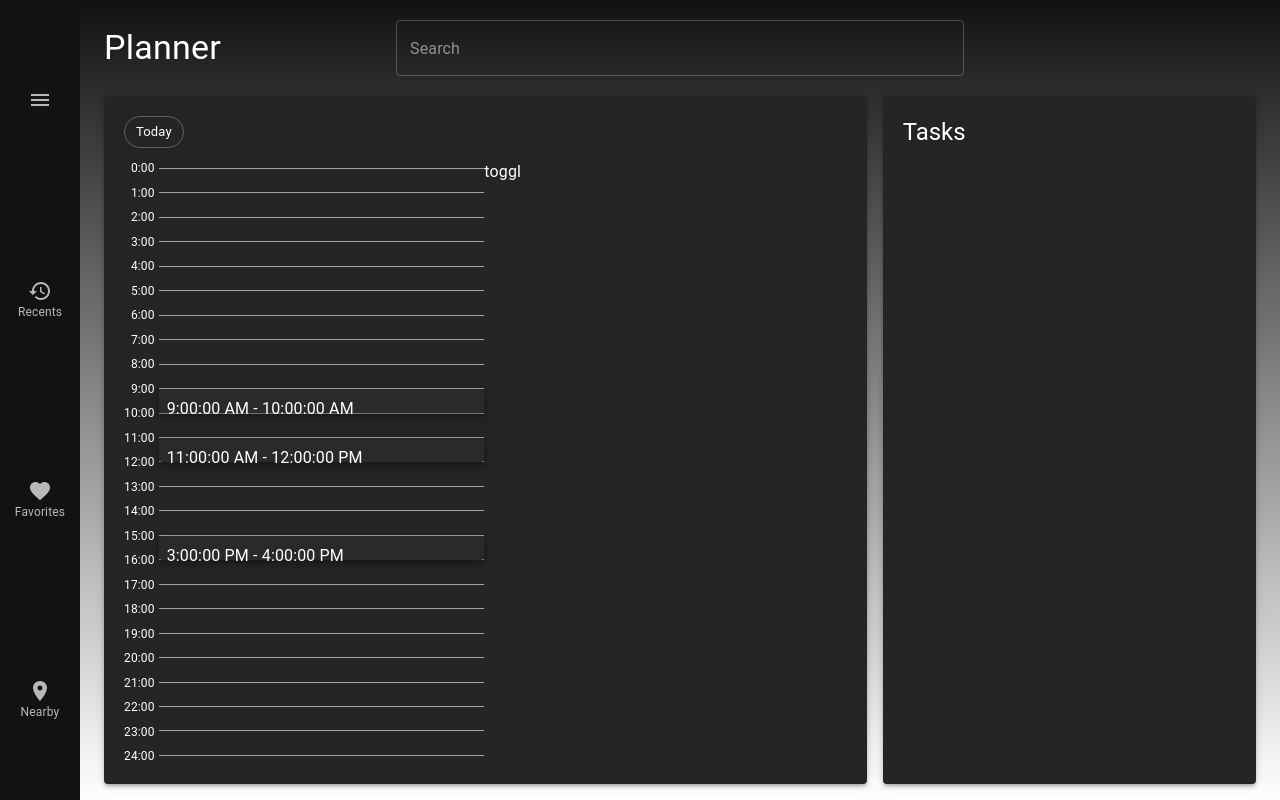
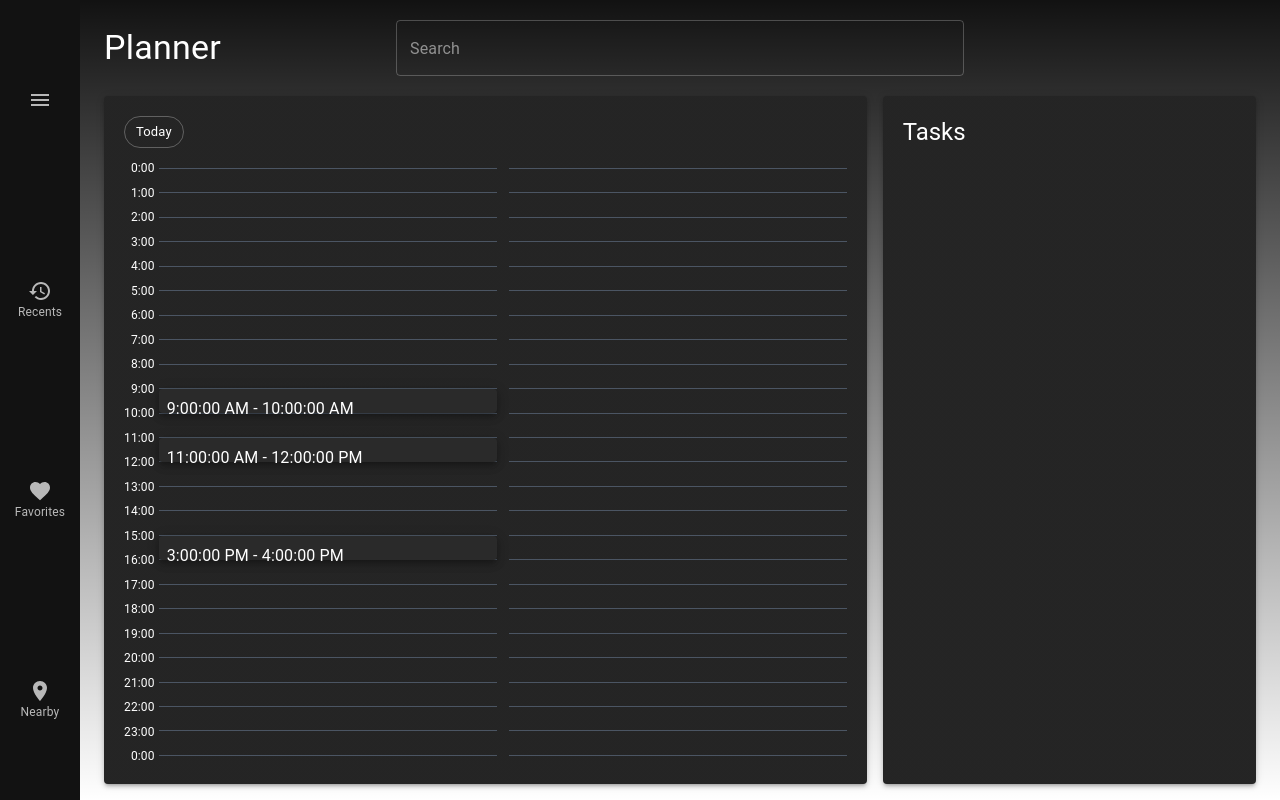
Before and after one commit to lukasbuehler/planner, a Next.js app: page / in a window 1280 px wide. Built offline with nearby package versions, Linux system fonts and the light colour scheme.

Commit message:
WIP: started with calendar integration

```diff
--- a/app/components/CalendarDayView.tsx
+++ /dev/null
@@ -1,74 +0,0 @@
-import Paper from "@mui/material/Paper";
-
-const events = [
-  {
-    start: new Date(Date.parse("2022-01-01T09:00:00")),
-    end: new Date(Date.parse("2022-01-01T10:00:00")),
-  },
-  {
-    start: new Date(Date.parse("2022-01-01T11:00:00")),
-    end: new Date(Date.parse("2022-01-01T12:00:00")),
-  },
-  {
-    start: new Date(Date.parse("2022-01-01T15:00:00")),
-    end: new Date(Date.parse("2022-01-01T16:00:00")),
-  },
-];
-
-export default function CalendarDayView() {
-  return (
-    <div className="mt-3 grow flex flex-row w-full">
-      <div className="relative grow h-full flex flex-row items-stretch">
-        {/* Calendar Hours */}
-        <div className="relative flex flex-col items-stretch justify-between mr-1">
-          {Array.from({ length: 25 }).map((_, i) => (
-            <span key={i} className="text-xs text-right">
-              {i}:00
-            </span>
-          ))}
-        </div>
-
-        {/* Calendar */}
-        <div className="grow relative my-2">
-          {/* Calendar background */}
-          <div className="absolute flex flex-col items-stretch h-full w-full">
-            {Array.from({ length: 24 }).map((_, i) => (
-              <div
-                key={i}
-                className="grow border-b first:border-t border-solid border-gray-400"
-              ></div>
-            ))}
-          </div>
-
-          {/* Calendar items */}
-          <div className="relative h-full">
-            {events.map((event, i) => (
-              <Paper
-                key={i}
-                elevation={5}
-                className="absolute rounded-xl left-0 right-0 top-16 h-12 bg-red-600"
-                style={{
-                  top: `calc(100% * ${
-                    (event.start.getHours() * 60 + event.start.getMinutes()) /
-                    (60 * 24)
-                  })`,
-                  height: `calc(100% * ${
-                    Math.abs(event.end.getTime() - event.start.getTime()) /
-                    (1000 * 60 * 60 * 24)
-                  })`,
-                }}
-              >
-                <div className="p-2">
-                  {event.start.toLocaleTimeString()} -{" "}
-                  {event.end.toLocaleTimeString()}
-                </div>
-              </Paper>
-            ))}
-          </div>
-        </div>
-      </div>
-
-      <div className="h-full grow">toggl</div>
-    </div>
-  );
-}
--- a/app/page.tsx
+++ b/app/page.tsx
@@ -22,13 +22,28 @@ import MenuIcon from "@mui/icons-material/Menu";
 import { ThemeProvider, createTheme } from "@mui/material/styles";
 import CssBaseline from "@mui/material/CssBaseline";
 
-import CalendarDayView from "./components/CalendarDayView";
+import { CalendarDayView, Event } from "../components/CalendarDayView";
 
 const darkTheme = createTheme({
   palette: {
     mode: "dark",
   },
 });
+
+const events: Event[] = [
+  {
+    start: new Date(Date.parse("2022-01-01T09:00:00")),
+    end: new Date(Date.parse("2022-01-01T10:00:00")),
+  },
+  {
+    start: new Date(Date.parse("2022-01-01T11:00:00")),
+    end: new Date(Date.parse("2022-01-01T12:00:00")),
+  },
+  {
+    start: new Date(Date.parse("2022-01-01T15:00:00")),
+    end: new Date(Date.parse("2022-01-01T16:00:00")),
+  },
+];
 
 export default function Home() {
   return (
@@ -85,7 +100,18 @@ export default function Home() {
                     className="p-5 rounded-xl h-full flex flex-col items-start"
                   >
                     <Chip label="Today" variant="outlined" />
-                    <CalendarDayView />
+
+                    <div className="mt-3 grow flex flex-row w-full">
+                      {/* Calendar */}
+                      <div className="grow h-full mr-3">
+                        <CalendarDayView events={events} />
+                      </div>
+
+                      {/* Tracked Time */}
+                      <div className="grow h-full">
+                        <CalendarDayView events={[]} showHours={false} />
+                      </div>
+                    </div>
                   </Paper>
                 </Item>
               </Grid>
--- /dev/null
+++ b/components/CalendarDayView.tsx
@@ -0,0 +1,70 @@
+import Paper from "@mui/material/Paper";
+
+export interface Event {
+  start: Date;
+  end: Date;
+}
+
+interface CalendarDayViewProps {
+  events: Event[];
+  showHours?: boolean;
+}
+
+export function CalendarDayView({
+  showHours = true,
+  events,
+}: CalendarDayViewProps) {
+  return (
+    <div className="relative w-full h-full flex flex-row items-stretch">
+      {/* Calendar Hours */}
+      {showHours ? (
+        <div className="relative flex flex-col items-stretch justify-between mr-1">
+          {Array.from({ length: 25 }).map((_, i) => (
+            <span key={i} className="text-xs text-right">
+              {i % 24}:00
+            </span>
+          ))}
+        </div>
+      ) : null}
+
+      {/* Calendar */}
+      <div className="grow relative my-2">
+        {/* Calendar background */}
+        <div className="absolute flex flex-col items-stretch h-full w-full">
+          {Array.from({ length: 24 }).map((_, i) => (
+            <div
+              key={i}
+              className="grow border-b first:border-t border-solid border-gray-600"
+            ></div>
+          ))}
+        </div>
+
+        {/* Calendar items */}
+        <div className="relative h-full">
+          {events.map((event, i) => (
+            <Paper
+              key={i}
+              elevation={5}
+              className="absolute rounded-xl left-0 right-0 top-16 h-12 bg-red-600"
+              style={{
+                top: `calc(100% * ${
+                  (event.start.getHours() * 60 + event.start.getMinutes()) /
+                  (60 * 24)
+                })`,
+                height: `calc(100% * ${
+                  Math.abs(event.end.getTime() - event.start.getTime()) /
+                  (1000 * 60 * 60 * 24)
+                })`,
+              }}
+            >
+              <div className="p-2 truncate">
+                {event.start.toLocaleTimeString()} -{" "}
+                {event.end.toLocaleTimeString()}
+              </div>
+            </Paper>
+          ))}
+        </div>
+      </div>
+    </div>
+  );
+}
--- a/package.json
+++ b/package.json
@@ -20,6 +20,7 @@
     "autoprefixer": "10.4.15",
     "eslint": "8.47.0",
     "eslint-config-next": "13.4.16",
+    "googleapis": "^126.0.1",
     "next": "13.4.16",
     "postcss": "8.4.28",
     "react": "18.2.0",
```
Also changed, not shown: services/googleCalendarService.ts (added, +61 -0 lines), services/toggleService.ts (added), 2 other files (tests, documents, lock files or other folders).
